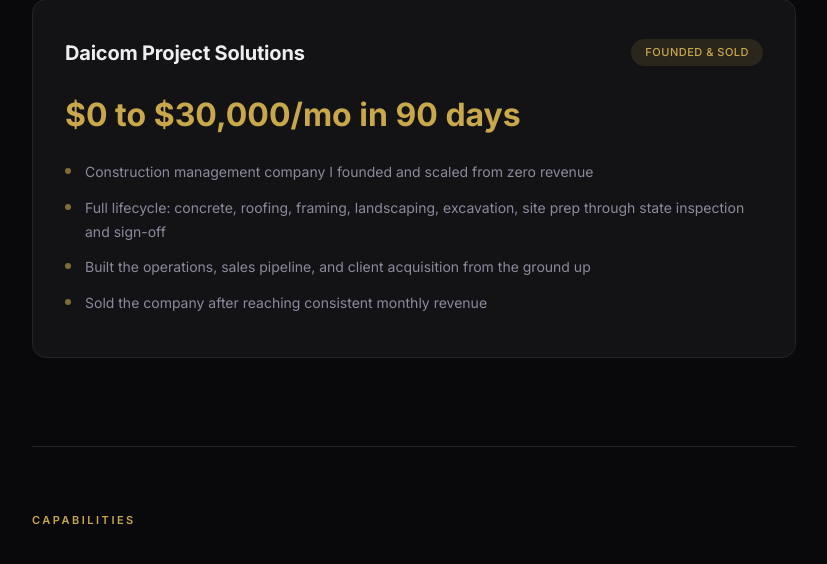
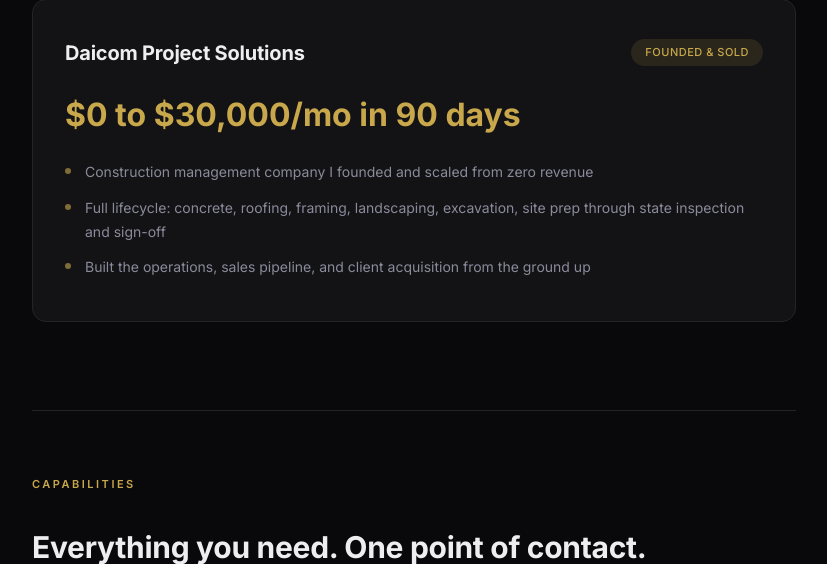
Before and after one commit to lumenmarketingsolutions/Lumen-coming-soon, a Flask app: page /abraj-developments in a window 1280 px wide. Shown: the part 2692-3256 px from the top of the page, without its empty margins (226-1053 px from the left). Run offline with Flask 3, Linux system fonts and the light colour scheme; some libraries are stand-ins or nearby versions.

Commit message:
Remove sold-company line from Daicom case study
Co-Authored-By: Claude Opus 4.6 (1M context) <noreply@anthropic.com>

```diff
--- a/templates/abraj_proposal.html
+++ b/templates/abraj_proposal.html
@@ -216,7 +216,6 @@ a:hover{text-decoration:underline}
         <li>Construction management company I founded and scaled from zero revenue</li>
         <li>Full lifecycle: concrete, roofing, framing, landscaping, excavation, site prep through state inspection and sign-off</li>
         <li>Built the operations, sales pipeline, and client acquisition from the ground up</li>
-        <li>Sold the company after reaching consistent monthly revenue</li>
       </ul>
     </div>
 
```
